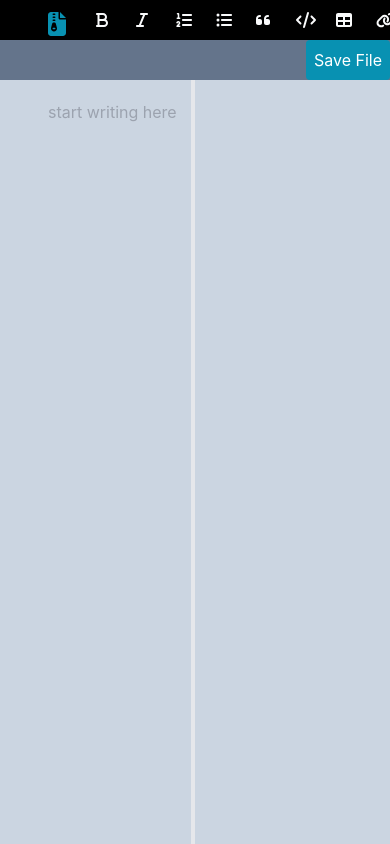
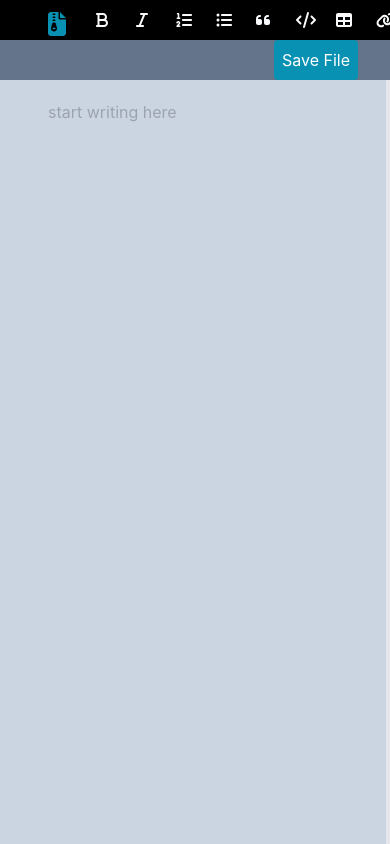
Before and after one commit to hyemiie/markDownEditor, a React (Create React App) app in the folder client/markdown/: page / in a window 390 px wide. Shown: the top 844 px of the page. Built offline with nearby package versions, Linux system fonts and the light colour scheme.

Commit message:
responsive  design  update

```diff
--- a/client/markdown/src/components/Mainpage.jsx
+++ b/client/markdown/src/components/Mainpage.jsx
@@ -266,10 +266,10 @@ const Mainpage = () => {
   return (
     <div className="flex overflow-hidden">
       <div className="w-full">
-        <p className="flex flex-wrap bg-black text-gray-50 w-screen h-10 ">
-        <div className="flex pl-12 w-screen overflow-auto">
+        <p className="flex flex-wrap bg-black text-gray-50 w-screen h-10  ">
+        <div className="flex pl-12 w-screen overflow-auto ">
           <button
-            className="flex pe-10 pt-3 hover:bg-slate-500 w-7"
+            className="flex pe-10 pt-3 hover:bg-slate-500 w-7 "
             onClick={() => {
               getFiles();
               viewStatusTrue();
@@ -391,21 +391,22 @@ const Mainpage = () => {
           </div>
         </p>
 
-        <div className="flex items-center justify-between w-full  flex-wrap bg-slate-500">
+        <div className="flex items-center justify-between  flex-wrap bg-slate-500 ">
           <p className=" text-gray-300 text-3xl ml-4 font-bold font-serif">{currentFile}</p>
           <div className="flex items-center">
             <button
               onClick={editFile}
-              className="text-center bg-cyan-600 text-white hover:text-gray-100 p-2 rounded"
+              className="text-center bg-cyan-600 text-white hover:text-gray-100 p-2 rounded mr-8 "
+
             >
               Save File
             </button>
           </div>
         </div>
 
-        <div className="flex">
+        <div className="flex w-auto">
           <textarea
-            className="bg-slate-300 h-screen w-[50%] border-r-4 border-b-cyan-500 outline-none pl-12 pt-5"
+            className="bg-slate-300 h-screen w-[50%] border-r-4 border-b-cyan-500 outline-none pl-12 pt-5 "
             placeholder="start writing here"
             id="userInput"
             value={userInput}
--- a/client/markdown/src/components/mainpage.css
+++ b/client/markdown/src/components/mainpage.css
@@ -69,3 +69,16 @@ text-decoration: underline;
     font-weight: normal;
     border-radius: 3px;
   }
+
+  @media only screen and (max-width:770px) {
+
+
+    #htmlResponse{
+        display: none;
+        /* background-color: yellow; */
+    }
+
+    #userInput{
+        width: 100%;
+    }
+  }
```
